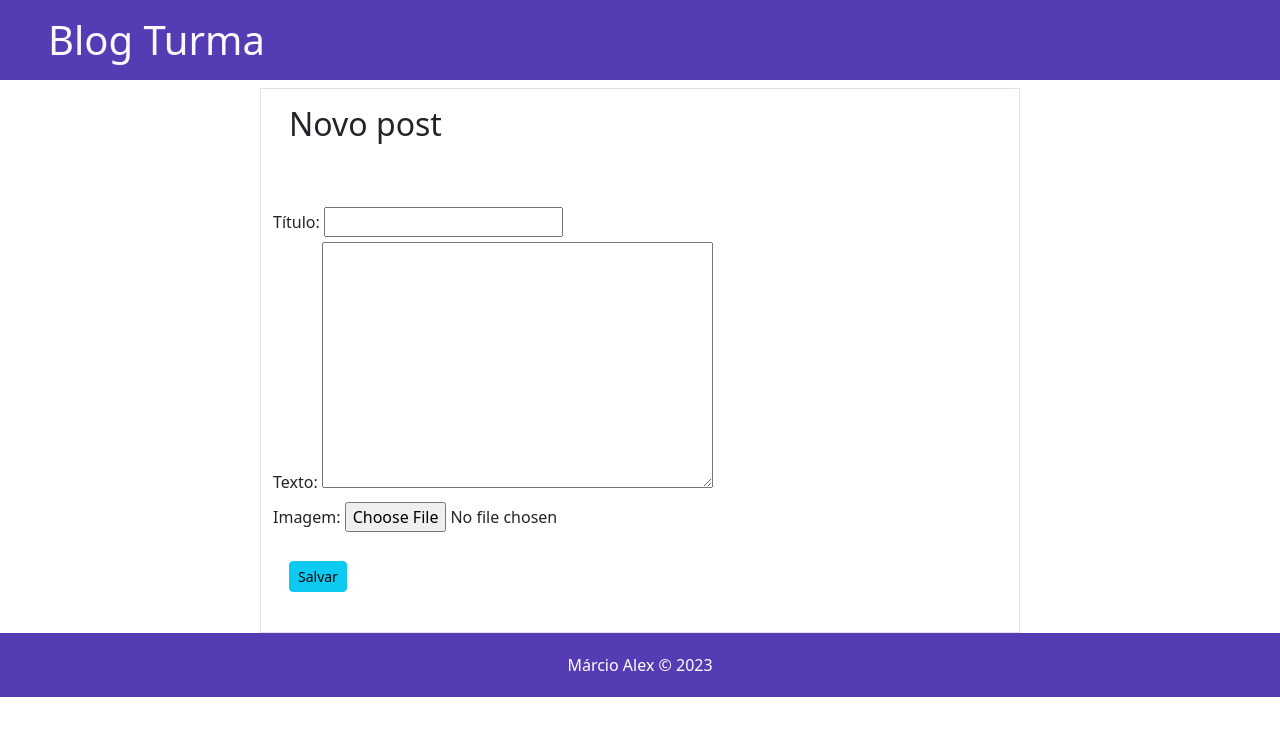
After one commit to MarcioAlex-x/blog_turma, a Django app: page /post/new/ in a window 1280 px wide. The commit adds this page. Shown: the top 736 px of the page. Run offline with Django 4.2, Linux system fonts and the light colour scheme.

Commit message:
Finalizado

```diff
--- a/blog/settings.py
+++ b/blog/settings.py
@@ -11,6 +11,7 @@ https://docs.djangoproject.com/en/4.2/ref/settings/
 """
 
 from pathlib import Path
+import os
 
 # Build paths inside the project like this: BASE_DIR / 'subdir'.
 BASE_DIR = Path(__file__).resolve().parent.parent
@@ -123,3 +124,6 @@ STATIC_ROOT = BASE_DIR / 'static'
 # https://docs.djangoproject.com/en/4.2/ref/settings/#default-auto-field
 
 DEFAULT_AUTO_FIELD = "django.db.models.BigAutoField"
+
+MEDIA_URL = '/media/'
+MEDIA_ROOT = BASE_DIR / 'media'
--- /dev/null
+++ b/blog_turma/forms.py
@@ -0,0 +1,9 @@
+from django import forms
+
+from .models import Post
+
+class PostForm(forms.ModelForm):
+
+    class Meta:
+        model = Post
+        fields = ('title', 'text','image')
--- a/blog_turma/models.py
+++ b/blog_turma/models.py
@@ -7,7 +7,7 @@ class Post(models.Model):
     author = models.ForeignKey(settings.AUTH_USER_MODEL, on_delete=models.CASCADE)
     title = models.CharField(max_length=200)
     text = models.TextField()
-    # image = models.ImageField(upload_to='images/')
+    image = models.ImageField(upload_to='images/',blank=True, null=True)
     created_date = models.DateTimeField(default=timezone.now)
     published_date = models.DateTimeField(blank=True, null=True)
 
--- a/blog_turma/templates/blog_turma/base.html
+++ b/blog_turma/templates/blog_turma/base.html
@@ -10,19 +10,31 @@
         <script src="{% static 'js/blog_turma.js' %}"></script>
     </head>
     <body>
-        <div class="page-header">
-            <h1><a href="/">Blog Turma</a></h1>
+        <h1 style="background-color: rgb(86, 60, 180) ;
+                   height: 80px;"
+            class="d-flex align-items-center px-5">
+                    <a href="/" class="text-light">Blog Turma</a>
+        </h1>
+        <div class="page-header d-flex justify-content-end me-5">
+            {% if user.is_authenticated %}
+            <a href="{% url 'post_new' %}" class="btn btn-primary btn-sm me-5">Novo Post</a>
+
+            {% endif %}
         </div>
         <div class="content container">
             <div class="row">
-                <div class="col-md-8">
+                <div class="col-md-8 offset-2 border">
                 {% block content %}
                 {% endblock %}
                 </div>
             </div>
         </div>
-        <footer>
-            Márcio Alex copy
+        <footer class="footer container-fluid"
+        style="padding:20px 0px;
+                background-color: rgb(86, 60, 180);
+                text-align: center;
+                color: white;">
+            Márcio Alex &copy; 2023
         </footer>
         <script src="https://cdn.jsdelivr.net/npm/bootstrap@5.3.0/dist/js/bootstrap.bundle.min.js" integrity="sha384-geWF76RCwLtnZ8qwWowPQNguL3RmwHVBC9FhGdlKrxdiJJigb/j/68SIy3Te4Bkz" crossorigin="anonymous"></script>
     </body>
--- /dev/null
+++ b/blog_turma/templates/blog_turma/post_edit.html
@@ -0,0 +1,21 @@
+{% extends 'blog_turma/base.html' %}
+
+{% block content %}
+    <h2 class="mb-5 p-3">Novo post</h2>
+    <form method="POST" class="post-form" enctype="multipart/form-data">{% csrf_token %}
+        <div class="form-group">
+            <label for="{{ form.title.id_for_label }}" class="form-label">Título:</label>
+            {{ form.title }}
+        </div>
+        <div class="form-group">
+            <label for="{{ form.text.id_for_label }}" class="form-label">Texto:</label>
+            {{ form.text }}
+        </div>
+        <div class="form-group">
+            <label for="{{ form.image.id_for_label }}" class="form-label">Imagem:</label>
+            {{ form.image }}
+        </div>
+        <!-- <button type="submit" class="save btn btn-sm btn-info my-4 ms-3">Salvar</button> -->
+        <button type="submit" class="save btn btn-sm btn-info my-4 ms-3">Salvar</button>
+    </form>
+{% endblock %}
--- a/blog_turma/urls.py
+++ b/blog_turma/urls.py
@@ -1,7 +1,17 @@
 from django.urls import path
 from . import views
+from .forms import PostForm
+from django.conf import settings
+from django.conf.urls.static import static
 
 urlpatterns = [
     path('', views.post_list, name='post_list'),
     path('post/<int:pk>/', views.post_detail, name='post_detail'),
+    path('post/new/', views.post_new, name='post_new'),
+    path('post/<int:pk>/edit/', views.post_edit, name='post_edit'),
+
 ]
+
+if settings.DEBUG:
+        urlpatterns += static(settings.MEDIA_URL,
+                              document_root=settings.MEDIA_ROOT)
--- a/blog_turma/views.py
+++ b/blog_turma/views.py
@@ -1,6 +1,8 @@
 from django.shortcuts import render, get_object_or_404
 from .models import Post
 from django.utils import timezone
+from django.shortcuts import redirect
+from .forms import PostForm
 #O ponto antes do models significa diretório atual, antes eu escrevia from blog_turma.models import Post.
 
 def post_list(request):
@@ -10,3 +12,42 @@ def post_list(request):
 def post_detail(request, pk):
     post = get_object_or_404(Post, pk=pk)
     return render(request, 'blog_turma/post_detail.html', {'post': post})
+
+def post_new(request):
+     if request.method == "POST":
+         form = PostForm(request.POST,
+          request.FILES)
+         if form.is_valid():
+             post = form.save(commit=False)
+             post.author = request.user
+             post.published_date = timezone.now()
+             post.save()
+             return redirect('post_detail', pk=post.pk)
+     else:
+         form = PostForm()
+     return render(request, 'blog_turma/post_edit.html', {'form': form})
+
+def post_edit(request, pk):
+     post = get_object_or_404(Post, pk=pk)
+     if request.method == "POST":
+         form = PostForm(request.POST, instance=post)
+         if form.is_valid():
+             post = form.save(commit=False)
+             post.author = request.user
+             post.published_date = timezone.now()
+             post.save()
+             return redirect('post_detail', pk=post.pk)
+     else:
+         form = PostForm(instance=post)
+     return render(request, 'blog_turma/post_edit.html', {'form': form})
+
+# def upload_view(request):
+#     if request.method == 'POST':
+#         form = MyForm(request.POST, request.FILES)
+#         if form.is_valid():
+#             post = form.save()
+#             # Lógica adicional, se necessário
+#             return redirect('post_detail', pk=post.pk)
+#     else:
+#         form = PostForm()
+#     return render(request, 'upload.html', {'form': form})
```
Also changed, not shown: blog_turma/templates/blog_turma/post_detail.html (+13 -2 lines), blog_turma/templates/blog_turma/post_list.html (+12 -4 lines), blog_turma/migrations/0002_post_image.py (added), blog_turma/migrations/0003_alter_post_image.py (added), blog_turma/migrations/0004_alter_post_image.py (added), blog_turma/static/css/blog_turma.css (line endings or trailing spaces), media/images/335271510_761097735355925_1319961727694922561_n.jpg (added), media/images/imagem3.png (added).
